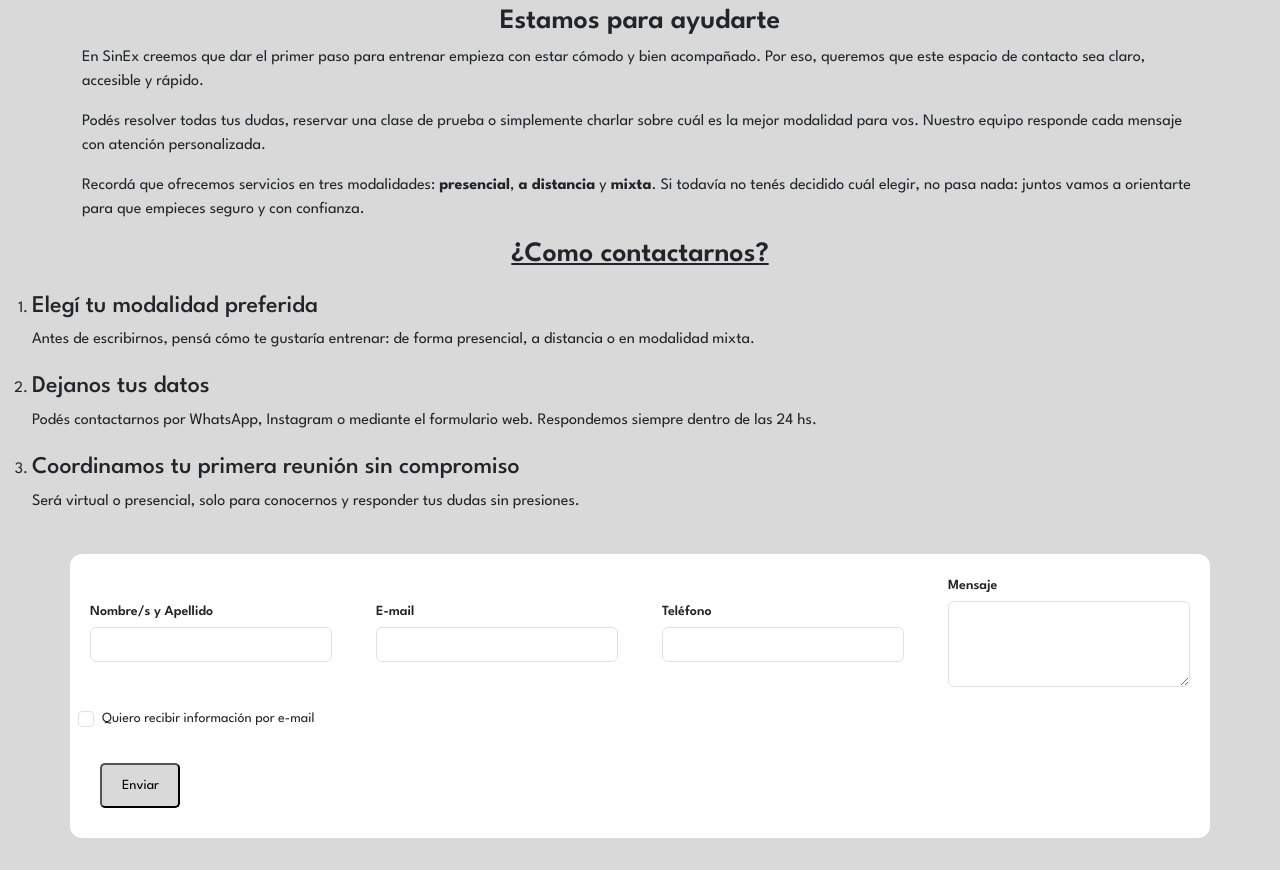
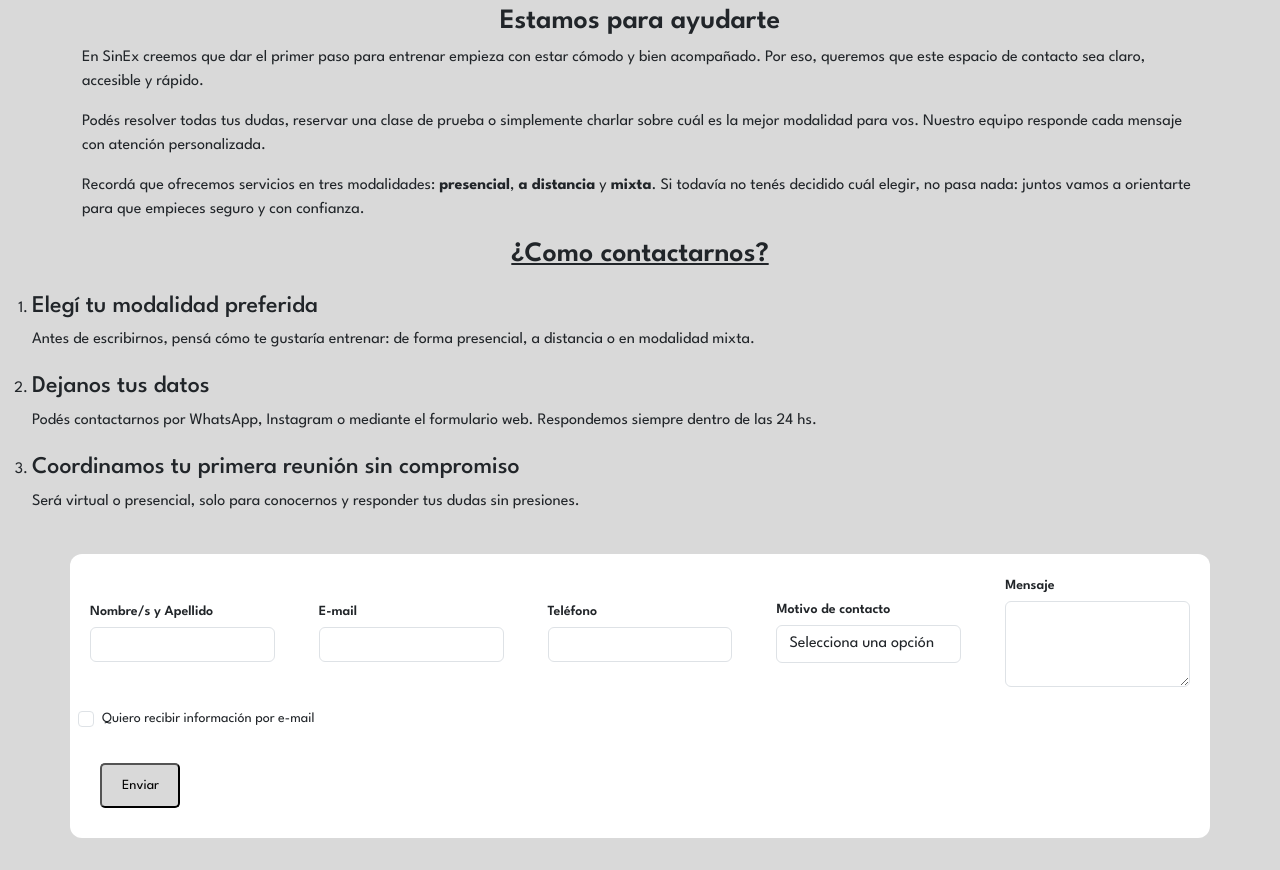
Before and after one commit to lautyloopez/SinEx-web, a plain HTML site: page pages/contacto.html in a window 1280 px wide. Shown: the part 140-1010 px from the top of the page. Drawn offline with nearby package versions, Linux system fonts and the light colour scheme.

Commit message:
version final

```diff
--- a/pages/contacto.html
+++ b/pages/contacto.html
@@ -79,6 +79,16 @@
                     <label for="telefono" class="form-label">Teléfono</label>
                     <input type="tel" class="form-control" id="telefono">
                 </div>
+                <div class="col-md-3 form-contacto">
+                    <label for="motivo" class="form-label">Motivo de contacto</label>
+                    <select class="form-control" id="motivo">
+                        <option value="" selected disabled>Selecciona una opción</option>
+                        <option value="consulta">Consulta</option>
+                        <option value="reserva">Reserva de clase</option>
+                        <option value="sugerencia">Sugerencia</option>
+                        <option value="otro">Otro</option>
+                    </select>
+                </div>
                 <div class="col-md-6 form-contacto">
                     <label for="mensaje" class="form-label">Mensaje</label>
                     <textarea class="form-control" id="mensaje" rows="3"></textarea>
```
